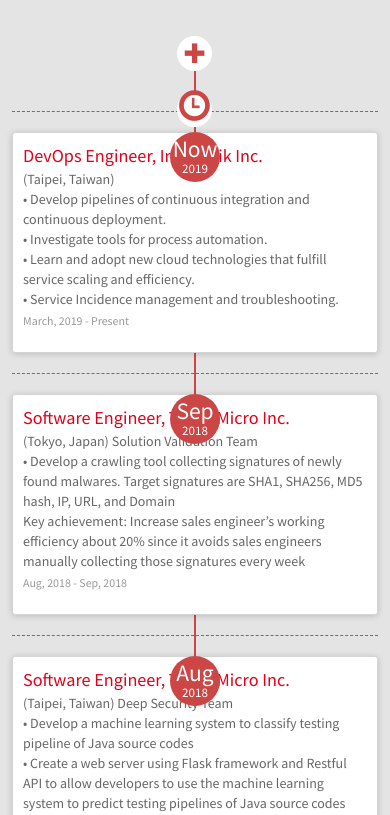
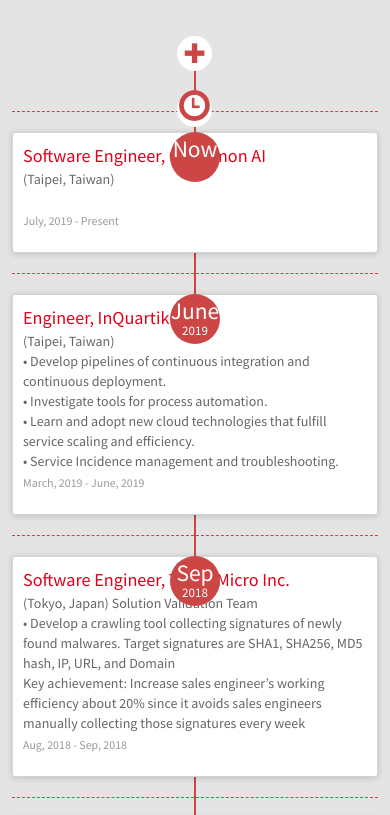
Before and after one commit to omygod613/webishen, a plain HTML site: page index.html in a window 390 px wide. Shown: the part 3683-4498 px from the top of the page. Drawn offline with Linux system fonts and the light colour scheme.

Commit message:
add schema for cinnamon

```diff
--- a/index.html
+++ b/index.html
@@ -336,6 +336,51 @@
 
         <div class="timeline-badge">
             <span class="timeline-balloon-date-day">Now</span>
+            <span class="timeline-balloon-date-month"></span>
+        </div>
+
+
+        <div class="col-sm-6  timeline-item">
+            <div class="row">
+                <div class="col-sm-11">
+                    <div class="timeline-panel debits">
+                        <ul class="timeline-panel-ul">
+                            <li><span class="importo">Software Engineer, Cinnamon AI</span></li>
+                            <li><span class="causale">(Taipei, Taiwan) <br>  </span> </li>
+                                <br>
+                                 </span> </li>
+                            <li><p><small class="text-muted"> July, 2019 - Present</small></p> </li>
+                        </ul>
+                    </div>
+                </div>
+            </div>
+        </div>
+
+        <!-- <div class="col-sm-6  timeline-item">
+            <div class="row">
+                <div class="col-sm-offset-1 col-sm-11">
+                    <div class="timeline-panel debits">
+                        <ul class="timeline-panel-ul">
+                            <li><span class="importo">Software Engineer at Trend Micro Inc.</span></li>
+                            <li><span class="causale">(Taipei, Taiwan) Deep Security Team <br>  </span> </li>
+                            • Develop a machine learning system to classify testing pipeline of Java source codes<br>
+                            • Create a web server using Flask framework and Restful API to allow developers to use the machine learning system to predict testing pipelines of Java source codes<br>
+                            • Create an automation testing pipeline using Jenkins to execute a training process periodically and update the trained model to web server allowing users to use the latest model<br>
+                            Key achievement: Design an entire machine learning system and be integrated with the established system<br>
+                            <li><p><small class="text-muted"> July, 2018 - Aug, 2018</small></p> </li>
+                        </ul>
+                    </div>
+
+                </div>
+            </div>
+        </div> -->
+    </div>
+
+
+    <div class="row timeline-movement">
+
+        <div class="timeline-badge">
+            <span class="timeline-balloon-date-day">June</span>
             <span class="timeline-balloon-date-month">2019</span>
         </div>
 
@@ -345,13 +390,13 @@
                 <div class="col-sm-offset-1 col-sm-11">
                     <div class="timeline-panel debits">
                         <ul class="timeline-panel-ul">
-                            <li><span class="importo">DevOps Engineer, InQuartik Inc.</span></li>
+                            <li><span class="importo">Engineer, InQuartik Inc.</span></li>
                             <li><span class="causale">(Taipei, Taiwan) <br>  </span> </li>
                             • Develop pipelines of continuous integration and continuous deployment. <br>
                             • Investigate tools for process automation. <br>
                             • Learn and adopt new cloud technologies that fulfill service scaling and efficiency. <br>
                             • Service Incidence management and troubleshooting. </span> </li>
-                            <li><p><small class="text-muted"> March, 2019 - Present</small></p> </li>
+                            <li><p><small class="text-muted"> March, 2019 - June, 2019</small></p> </li>
                         </ul>
                     </div>
                 </div>
```
